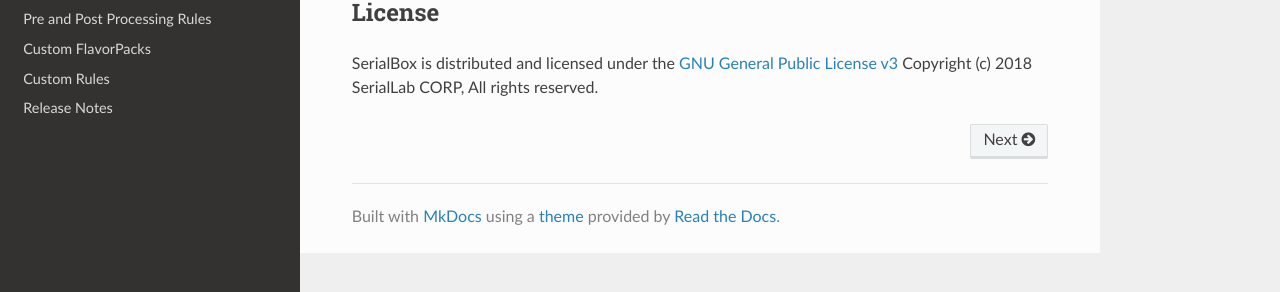
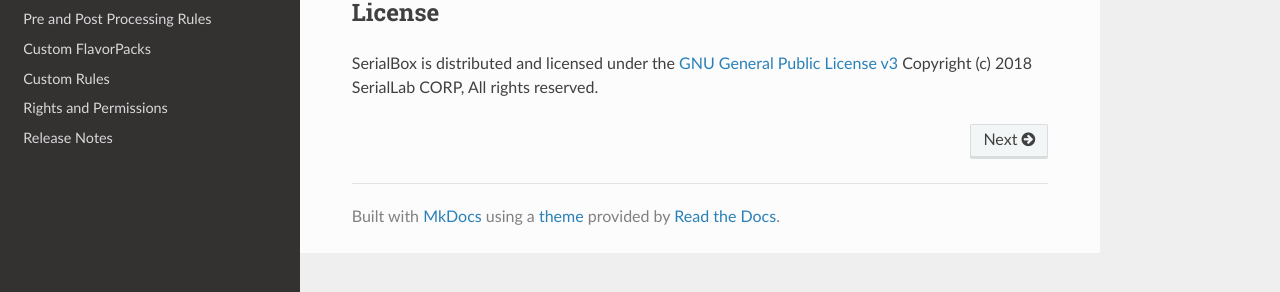
Before and after one commit to rmagee/serialbox, an MkDocs documentation site: the page built from docs/index.md, in a window 1280 px wide. Shown: the part 460-752 px from the top of the page. Built offline with MkDocs 1.6.1, drawn with Linux system fonts in a browser that asks for light colours; nearby versions of some CDN libraries; old or Windows-style settings are respelled for this version of MkDocs.

Commit message:
Updated table of contents for documentation to include rights and permissions.

```diff
--- a/mkdocs.yml
+++ b/mkdocs.yml
@@ -13,6 +13,7 @@
       - Pre and Post Processing Rules: rules.md
       - Custom FlavorPacks: flavorpacks.md
       - Custom Rules: custom-rules.md
+      - Rights and Permissions: security.md
       - Release Notes: history.md
 
 theme: readthedocs
```
